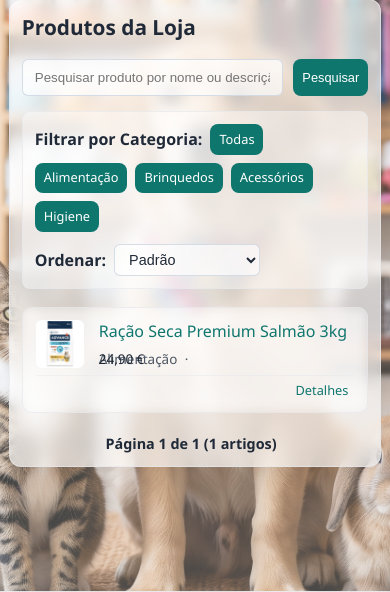
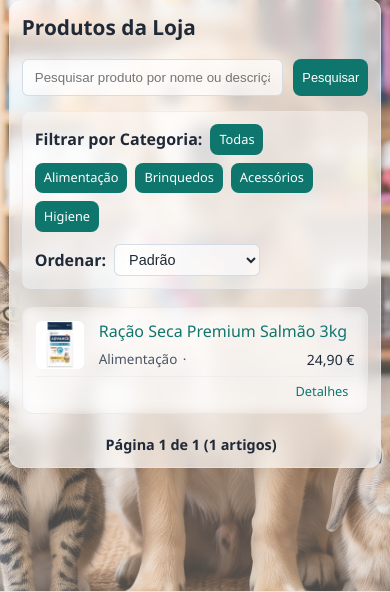
Before and after one commit to RossanaKK/Projeto-Loja-de-Animais, a Laravel app: page /categorias/1/produtos in a window 390 px wide. Shown: the part 165-757 px from the top of the page. Run offline with Laravel 12, Linux system fonts and the light colour scheme; data comes from the database, SQL or seed files in the repository.

Commit message:
Retificação do estilo v8

```diff
--- a/public/css/style.css
+++ b/public/css/style.css
@@ -566,24 +566,28 @@ body {
         min-width: 0;
     }
 
-    .tabela-loja td:nth-child(3),
-    .tabela-loja td:nth-child(4) {
-        display: inline;
-        font-size: 0.84rem;
-    }
-
+    /* Categoria e preço dispostos lado a lado sem sobreposição */
     .tabela-loja td:nth-child(3) {
         grid-area: meta;
+        display: inline-flex;
+        align-items: center;
+        gap: 0.35rem;
+        font-size: 0.84rem;
         color: var(--cor-texto-suave);
+        margin-right: 0.65rem;
     }
 
     .tabela-loja td:nth-child(3)::after {
-        content: " · ";
-        margin: 0 0.25rem;
+        content: "·";
+        color: var(--cor-texto-suave);
     }
 
     .tabela-loja td:nth-child(4) {
         grid-area: meta;
+        display: inline-flex;
+        align-items: center;
+        justify-self: end;
+        font-size: 0.88rem;
         font-weight: 500;
     }
 
```
